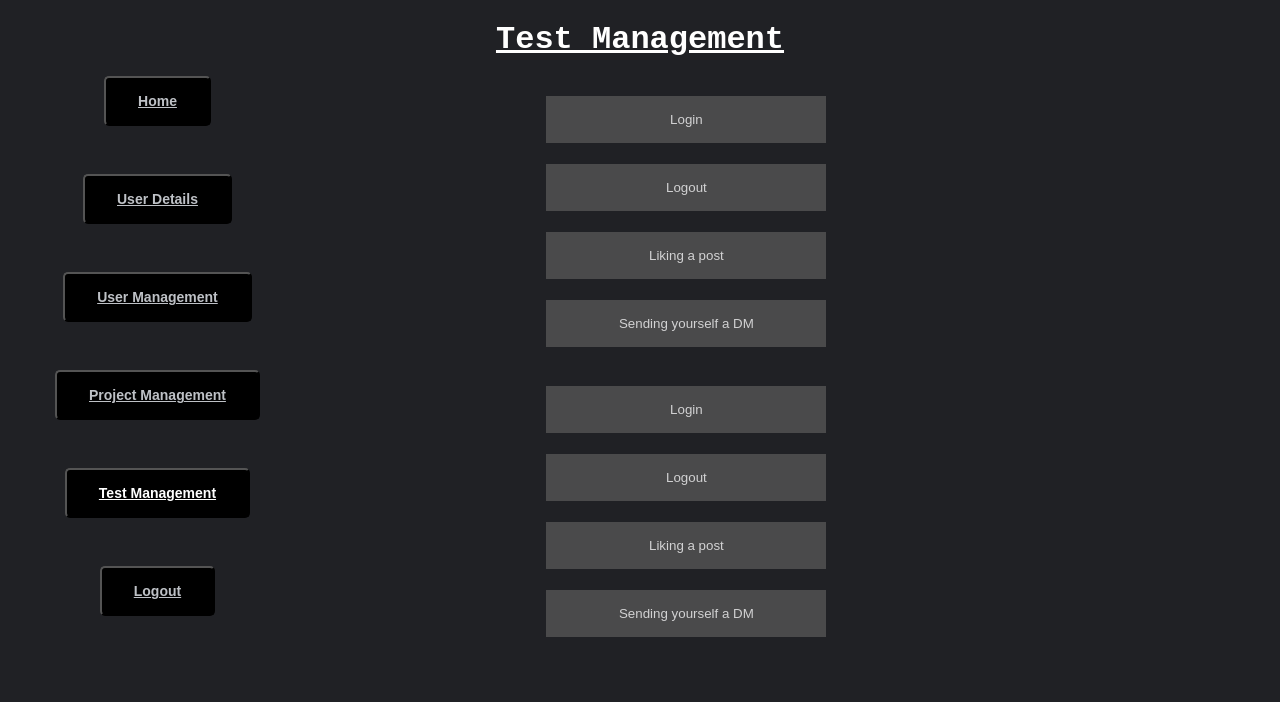
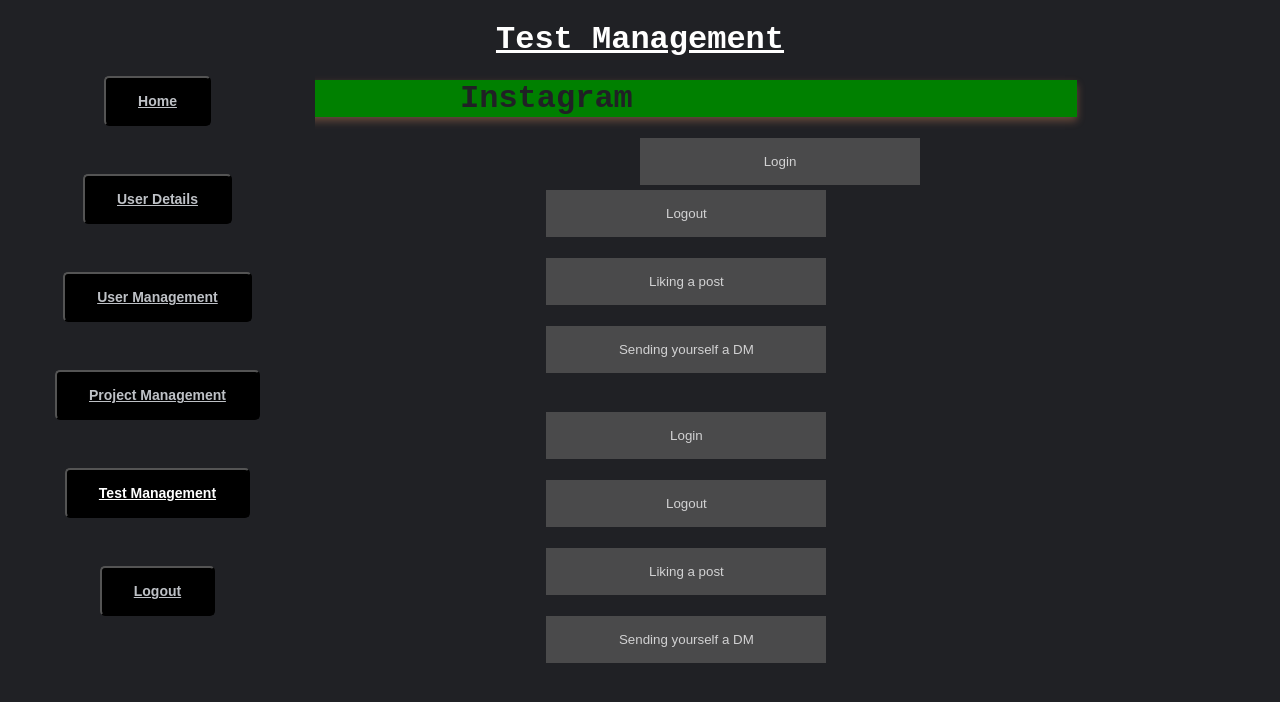
Before and after one commit to rkenney4/seniorproj, a Vue app: page /test-management in a window 1280 px wide. Shown: the top 702 px of the page. Built offline with nearby package versions, Linux system fonts and the light colour scheme; no server answers.

Commit message:
Added card element for test management page

```diff
--- a/src/views/TestManagement.vue
+++ b/src/views/TestManagement.vue
@@ -3,11 +3,14 @@
 
     <body>
         <div> <!--Instagram div-->
-            <div class="container" style="width: 85%">
+                  <div class="card" style="width:85%">
+                      <h1>Instagram</h1>
+                  </div>
                 <button class="open-button" onclick="openLoginForm()">Login</button>
                 <div class="form-popup" id="login">
                 <form action="/action_page.php" class="form-container">
                     <h2>Instagram: Login</h2>
+
 
                     <label for="email"><b>Test ID: </b></label>
                     <br>
@@ -86,7 +89,7 @@
                 </div>
                 </div>
             </div>
-        </div>
+
 <br><br><br>
         <div> <!--Instagram div-->
           <div class="container" style="width: 85%">
@@ -217,11 +220,11 @@
       font-family: 'Courier New', Courier, monospace;
   }
 
-.active {
-    background-color: green;
-}
-.inactive {
-    background-color: red;
+.card {
+  background-color: green;
+  box-shadow: 0 4px 8px 0 rgba(255, 160, 105, 0.32);
+  transition: 0.3s;
+  width: 40%;
 }
 
 .card:hover {
```
